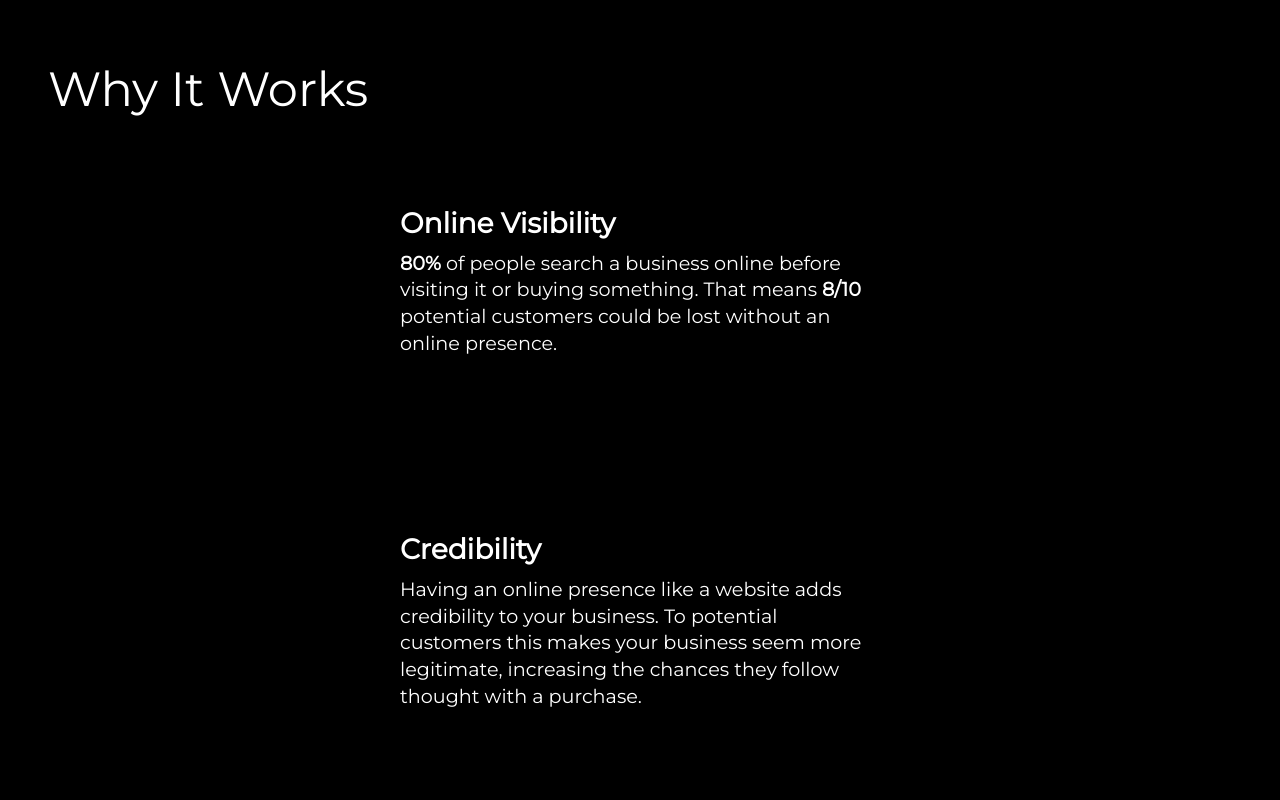
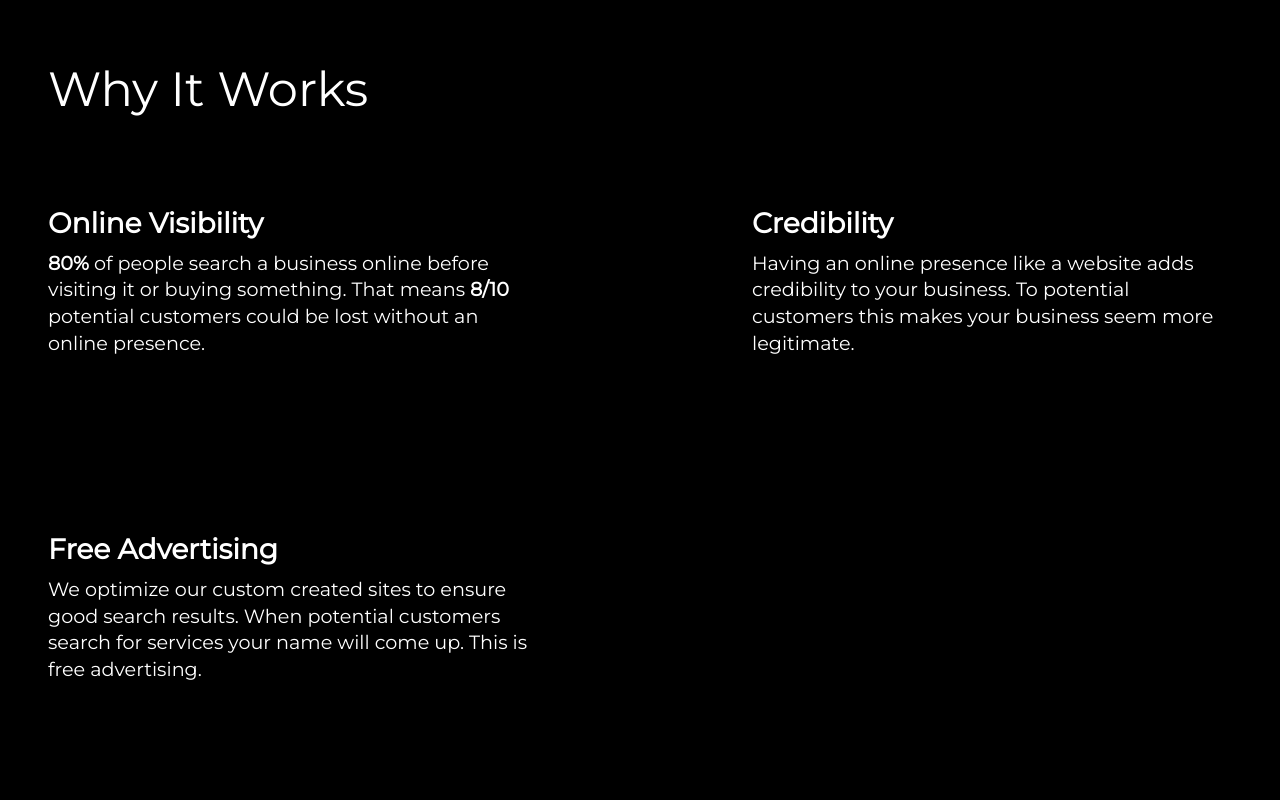
Before and after one commit to almaraz333/ranger-code, a React (Create React App) app: page / in a window 1280 px wide. Shown: the part 3660-4460 px from the top of the page. Built offline with nearby package versions, Linux system fonts and the light colour scheme.

Commit message:
Fix: why it works layout

```diff
--- a/src/components/WhyItWorks/WhyItWorks.scss
+++ b/src/components/WhyItWorks/WhyItWorks.scss
@@ -44,8 +44,9 @@
 @media screen and (min-width: 992px) {
     .why-it-works {
         .why-it-works-container {
-            width: fit-content;
-            margin: 0 auto;
+            flex-direction: row;
+            flex-wrap: wrap;
+            justify-content: space-between;
 
             .why-it-works-item {
                 padding: 5rem 0;
--- a/src/components/WhyItWorks/WhyItWorks.tsx
+++ b/src/components/WhyItWorks/WhyItWorks.tsx
@@ -26,7 +26,7 @@ export const WhyItWorks: React.FC<WhyItWorksProps> = () => {
           </h3>
           <p>
             Having an online presence like a website adds credibility to your business. To potential customers this
-            makes your business seem more legitimate, increasing the chances they follow thought with a purchase.
+            makes your business seem more legitimate.
           </p>
         </div>
         <div className="why-it-works-item">
```
